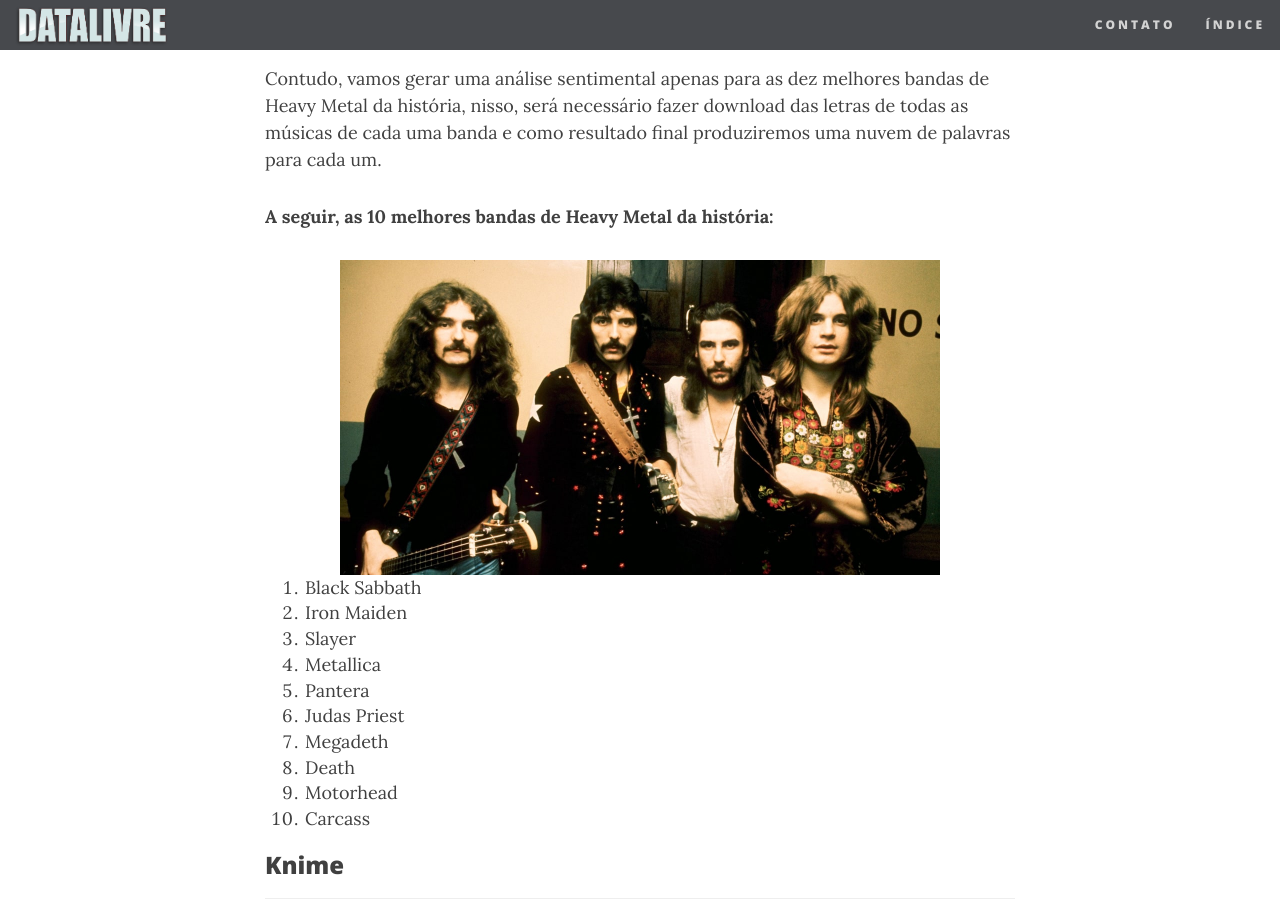
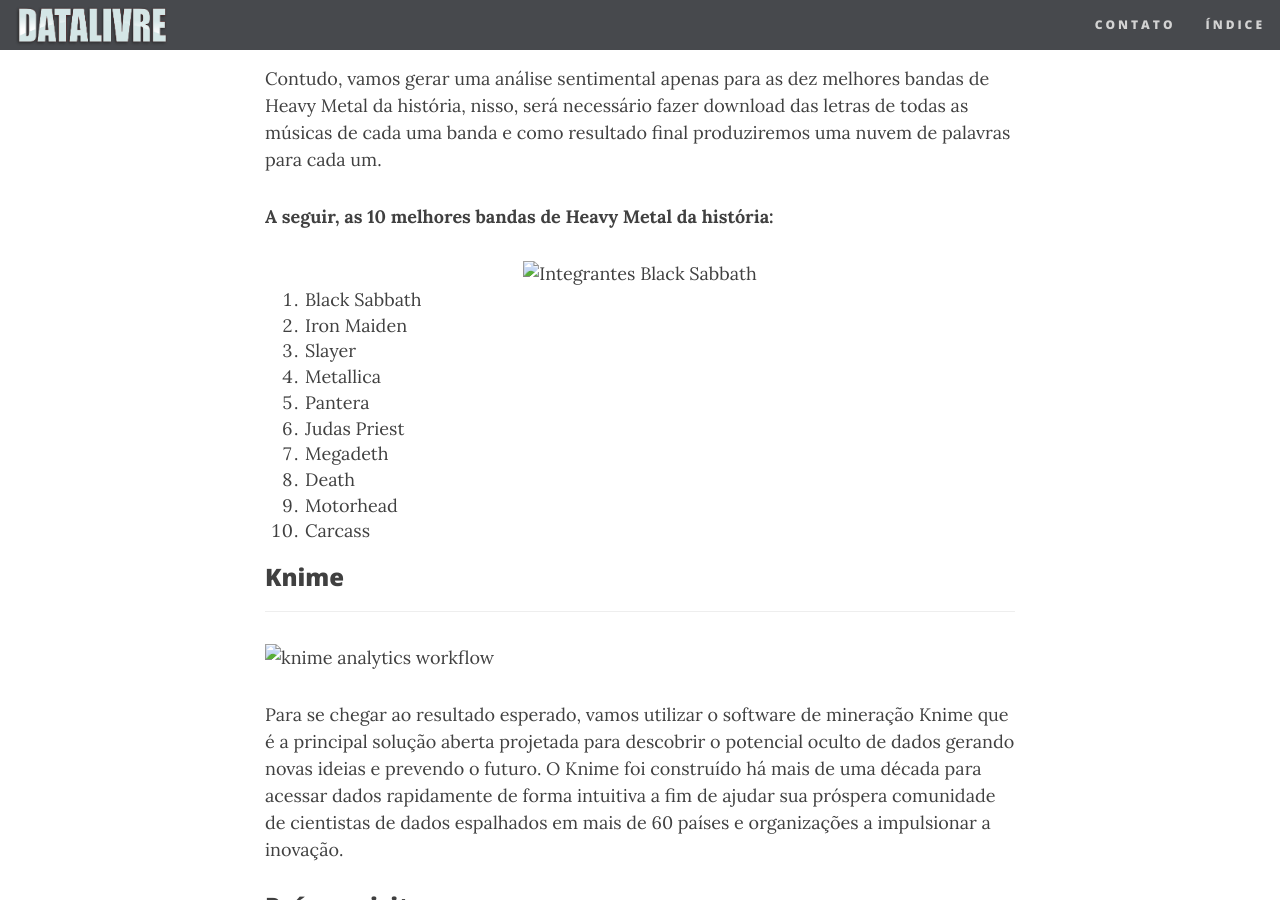
Before and after one commit to datalivre/datalivre.github.io, a Jekyll site: the page built from _posts/2017-04-29-Knime-na-Análise-de-Sentimento-Músical.md, in a window 1280 px wide and 900 px high, scrolled down 1340 px. Built offline with Jekyll 4.4.1, drawn with Linux system fonts in a browser that asks for light colours; nearby versions of some CDN libraries; comment, search, counter and statistics services are not loaded.

Commit message:
Updated 2017-04-29-Knime-na-Análise-de-Sentimento-Músical.md

```diff
--- a/_posts/2017-04-29-Knime-na-Análise-de-Sentimento-Músical.md
+++ b/_posts/2017-04-29-Knime-na-Análise-de-Sentimento-Músical.md
@@ -33,7 +33,7 @@
 
 **A seguir, as 10 melhores bandas de Heavy Metal da história:**
 <center>
-<img src = "/img/blacksabbath.jpg" 	alt="Integrantes Black Sabbath" width = "600">
+<img src = " datalivre.github.io/img/blacksabbath.jpg" 	alt="Integrantes Black Sabbath" width = "600">
 </center>
 01. Black Sabbath
 02. Iron Maiden
```
